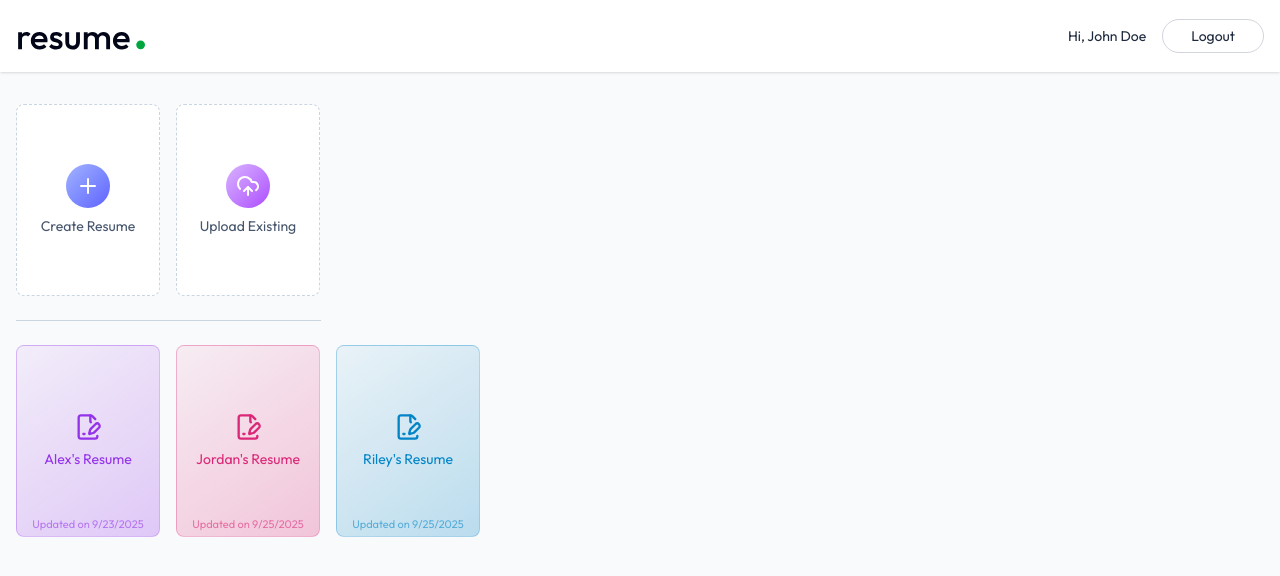
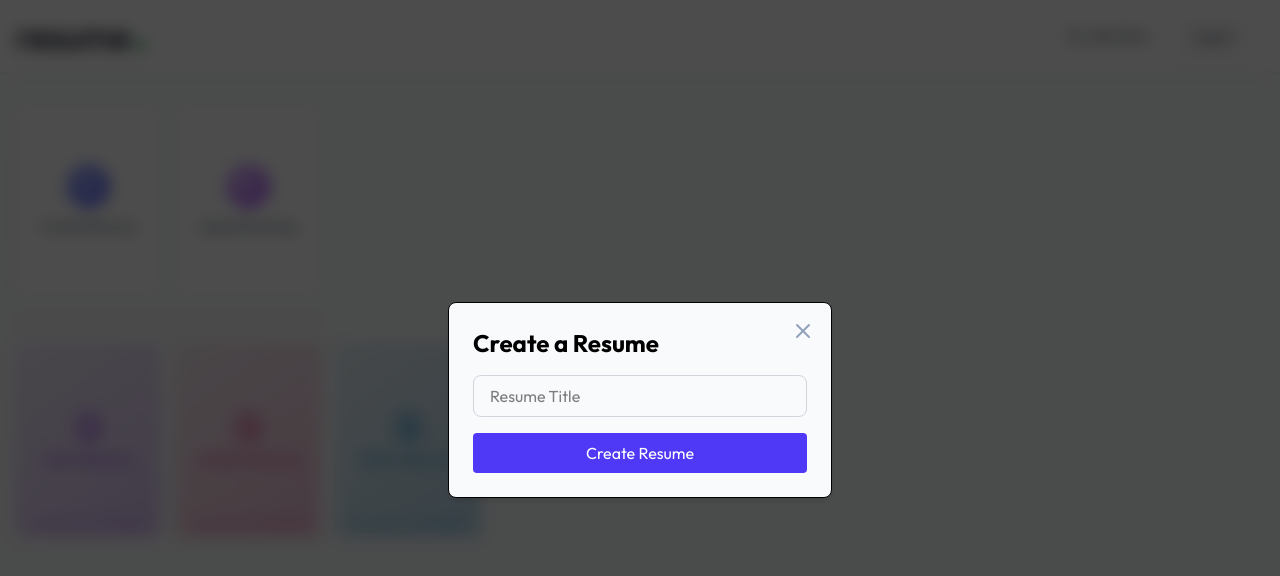
Before and after one commit to Wanming123/AIResumeBuilder, a React (Vite) app in the folder client/: page /app in a window 1280 px wide. Both pictures are taken after a click on the button "Create Resume". Shown: the top 576 px of the page. Built offline with nearby package versions, Linux system fonts and the light colour scheme; the HTML template or start-up script is replaced by a standard one.

Commit message:
frontend: Dashboard createResume

```diff
--- a/client/src/index.css
+++ b/client/src/index.css
@@ -9,4 +9,10 @@
     button {
         @apply cursor-pointer;
     }
+    input:not([type="checkbox"]){
+        @apply outline-none focus:ring border border-gray-300 focus:ring-blue-500 focus:border-blue-500 rounded-lg;
+    }
+    textarea {
+        @apply outline-none focus:ring border border-gray-300 focus:ring-blue-500 focus:border-blue-500 rounded-lg resize-none;
+    }
 }
--- a/client/src/pages/Dashboard.jsx
+++ b/client/src/pages/Dashboard.jsx
@@ -1,15 +1,29 @@
-import { FilePenLineIcon, PencilIcon, PlusIcon, TrashIcon, UploadCloudIcon } from 'lucide-react'
+import { FilePenLineIcon, PencilIcon, PlusIcon, TrashIcon, UploadCloudIcon, XIcon } from 'lucide-react'
 import React, { useEffect, useState } from 'react'
 import { dummyResumeData } from '../assets/assets'
+import { useNavigate } from 'react-router-dom'
 
 const Dashboard = () => {
 
   const colors = ['#9333EA', '#DB2777', '#0284C7', '#DC2626', '#16a34a']
 
   const [allResumes, setAllResumes] = useState([])
+  const [showCreateResume, setShowCreateResume] = useState(false)
+  const [showUploadResume, setShowUploadResume] = useState(false)
+  const [title, setTitle] = useState('')
+  const [resume, setResume] = useState(null)
+  const [editResumeId, setEditResumeId] = useState('')
+
+  const navigate = useNavigate()
 
   const loadAllResumes = async () => {
     setAllResumes(dummyResumeData)
+  }
+
+  const createResume = async (event) => {
+    event.preventDefault()
+    setShowCreateResume(false)
+    navigate(`/app/builder/res123`)
   }
 
   useEffect(() => {loadAllResumes()}, [])
@@ -20,7 +34,7 @@
           <p className='text-2xl font-medium mb-6 bg-gradient-to-r from-slate-600 to-slate-700 bg-clip-text text-transparent sm:hidden'>Welcome, Joe Doe</p>
 
           <div className='flex gap-4'>
-            <button className='w-full bg-white sm:max-w-36 h-48 flex flex-col items-center justify-center rounded-lg gap-2 text-slate-600 border border-dashed border-slate-300 group hover:border-indigo-500 hover:shadow-lg transition-all duration-300 cursor-pointer'>
+            <button onClick={()=> setShowCreateResume(true)} className='w-full bg-white sm:max-w-36 h-48 flex flex-col items-center justify-center rounded-lg gap-2 text-slate-600 border border-dashed border-slate-300 group hover:border-indigo-500 hover:shadow-lg transition-all duration-300 cursor-pointer'>
               <PlusIcon className='size-11 transition-all duration-300 p-2.5 bg-gradient-to-br from-indigo-300 to-indigo-500 text-white rounded-full'/>
               <p className='text-sm group-hover:text-indigo-600 transition-all duration-300'>Create Resume</p>
             </button>
@@ -54,6 +68,19 @@
           })}
         </div>
 
+        {showCreateResume && (
+          <form onSubmit={createResume} onClick={()=> setShowCreateResume(false)} className='fixed inset-0 bg-black/70 backdrop-blur bg-opacity-50 z-10 flex items-center justify-center'>
+            <div onClick={e => e.stopPropagation()} className='relative bg-slate-50 border shadow-md rounded-lg w-full max-w-sm p-6'>
+              <h2 className='text-2xl font-bold mb-4'>Create a Resume</h2>
+              <input type="text" placeholder='Resume Title' className='w-full px-4 py-2 mb-4 focus:border-indigo-600 ring-indigo-600' required/>
+
+              <button className='w-full py-2 bg-indigo-600 text-white rounded hover:bg-indigo-700 transition-colors'>Create Resume</button>
+              <XIcon className='absolute top-4 right-4 text-slate-400 hover:text-slate-600 transition-colors cursor-pointer' onClick={() => {setShowCreateResume(false); setTitle('')}}/>
+            </div>
+          </form>
+        )
+        }
+
         </div>
     </div>
   )
```
